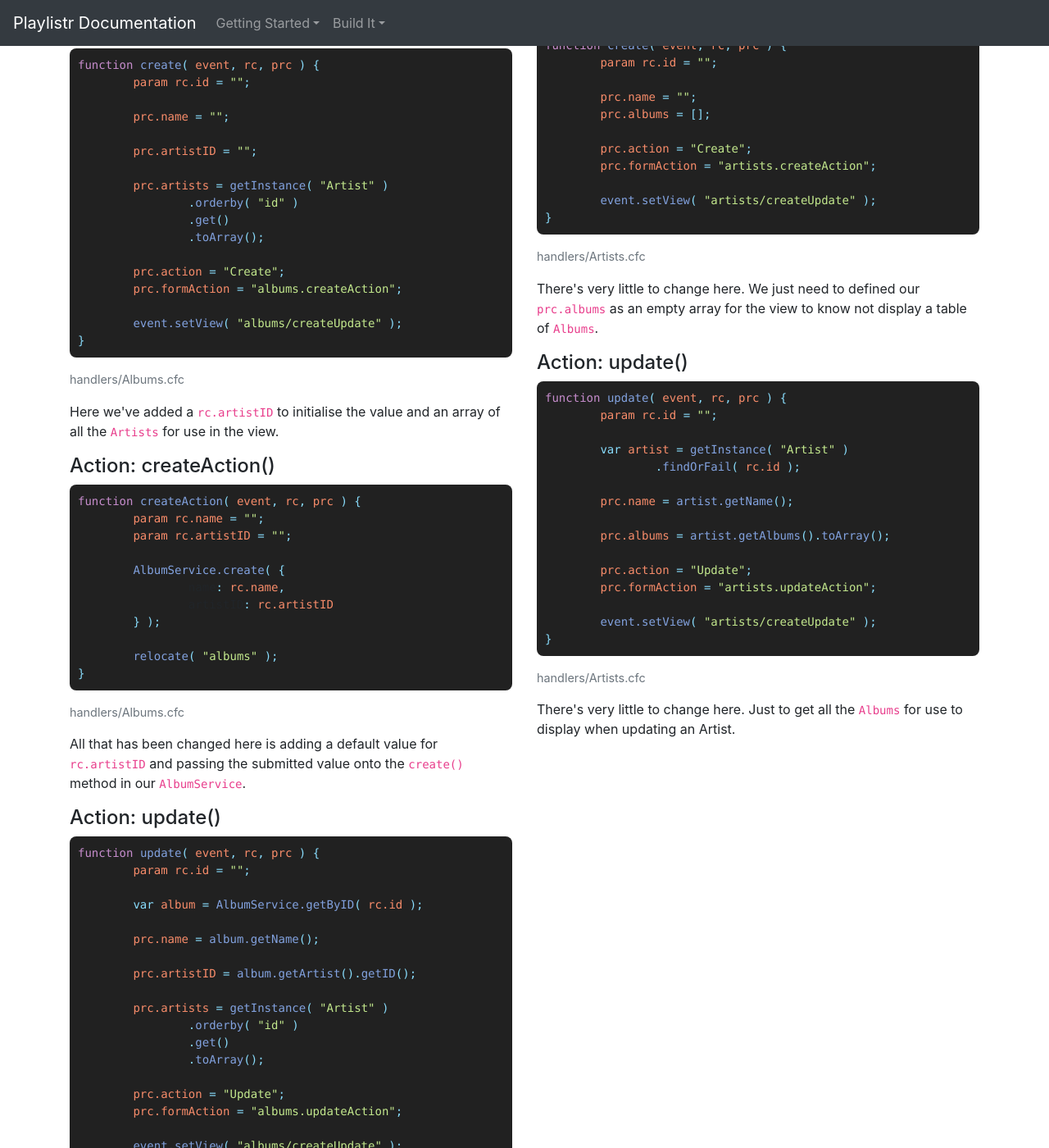
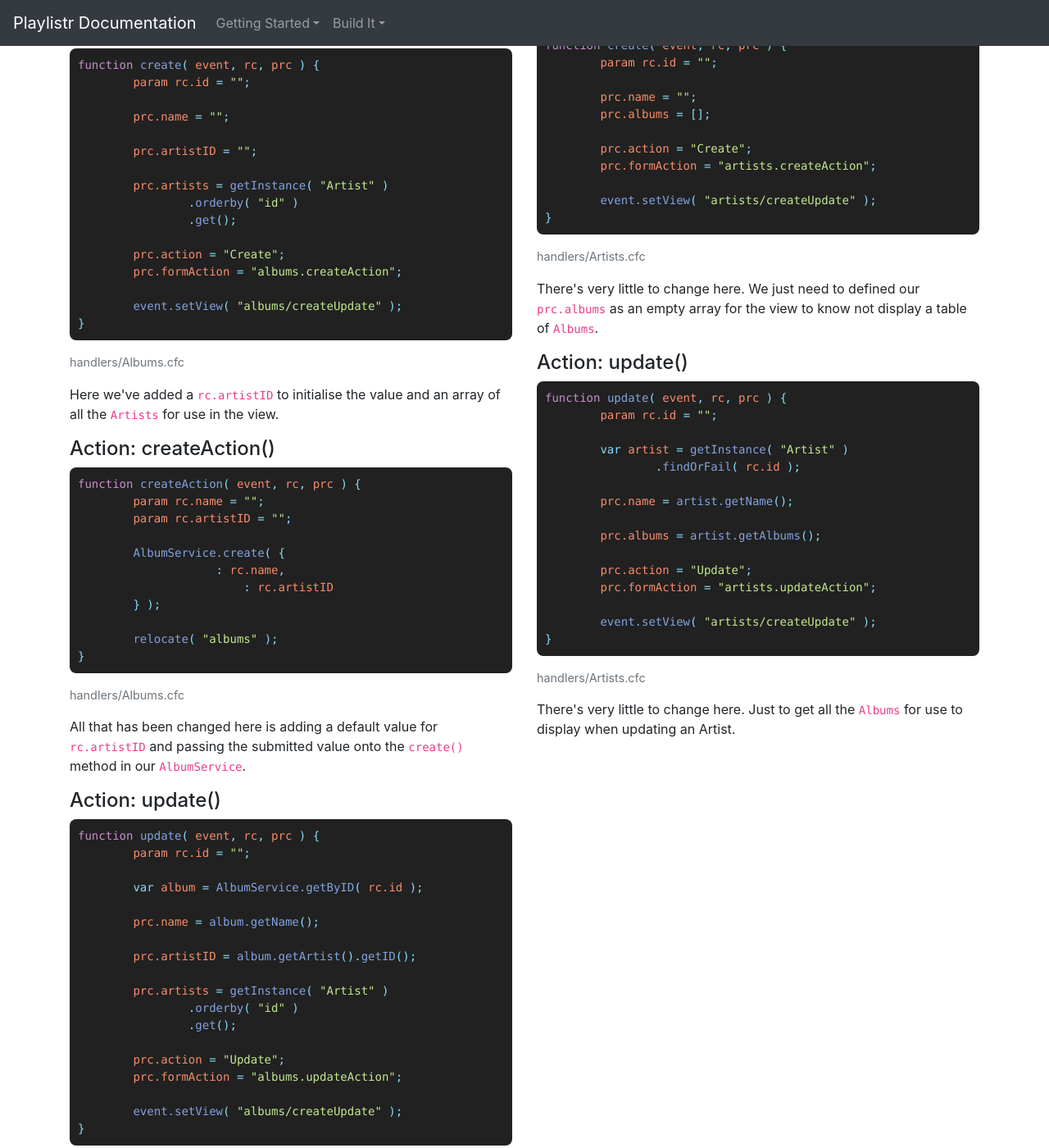
Before and after one commit to richardherbert/playlistr, a Jekyll site: the page built from build-it/albums-artists.html, in a window 1280 px wide and 1400 px high, scrolled down 1810 px. Shown: the whole window at 82% size. Built offline with Jekyll 4.4.1, drawn with Linux system fonts in a browser that asks for light colours; nearby versions of some CDN libraries.

Commit message:
Documentation updated to reflect code changes

```diff
--- a/build-it/albums-artists.html
+++ b/build-it/albums-artists.html
@@ -134,8 +134,7 @@ function create( event, rc, prc ) {
 
 	prc.artists = getInstance( "Artist" )
 		.orderby( "id" )
-		.get()
-		.toArray();
+		.get();
 
 	prc.action = "Create";
 	prc.formAction = "albums.createAction";
@@ -192,8 +191,7 @@ function update( event, rc, prc ) {
 
 	prc.artists = getInstance( "Artist" )
 		.orderby( "id" )
-		.get()
-		.toArray();
+		.get();
 
 	prc.action = "Update";
 	prc.formAction = "albums.updateAction";
@@ -279,7 +277,7 @@ function update( event, rc, prc ) {
 
 	prc.name = artist.getName();
 
-	prc.albums = artist.getAlbums().toArray();
+	prc.albums = artist.getAlbums();
 
 	prc.action = "Update";
 	prc.formAction = "artists.updateAction";
```
